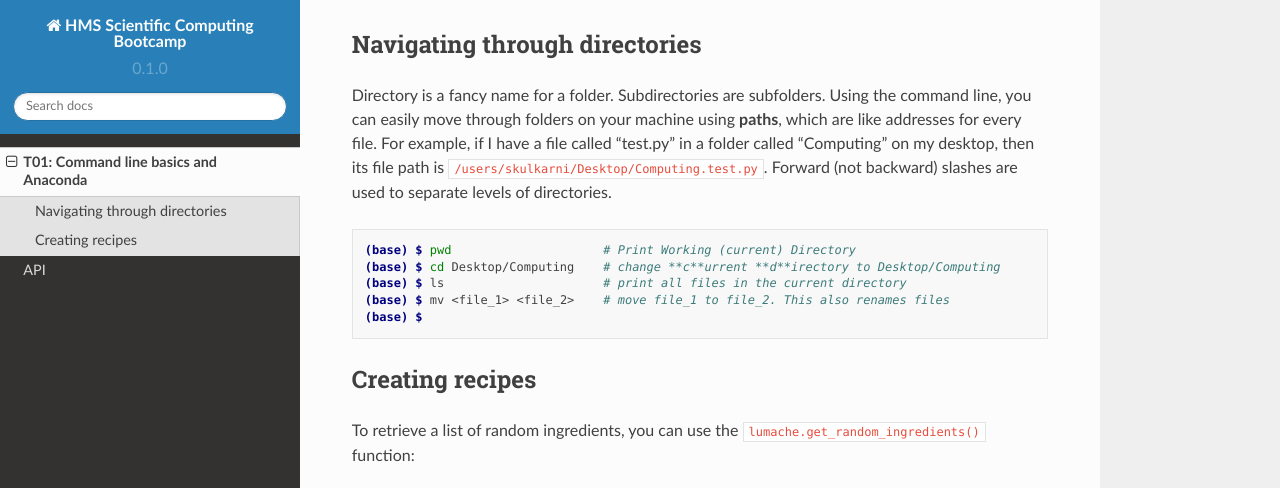
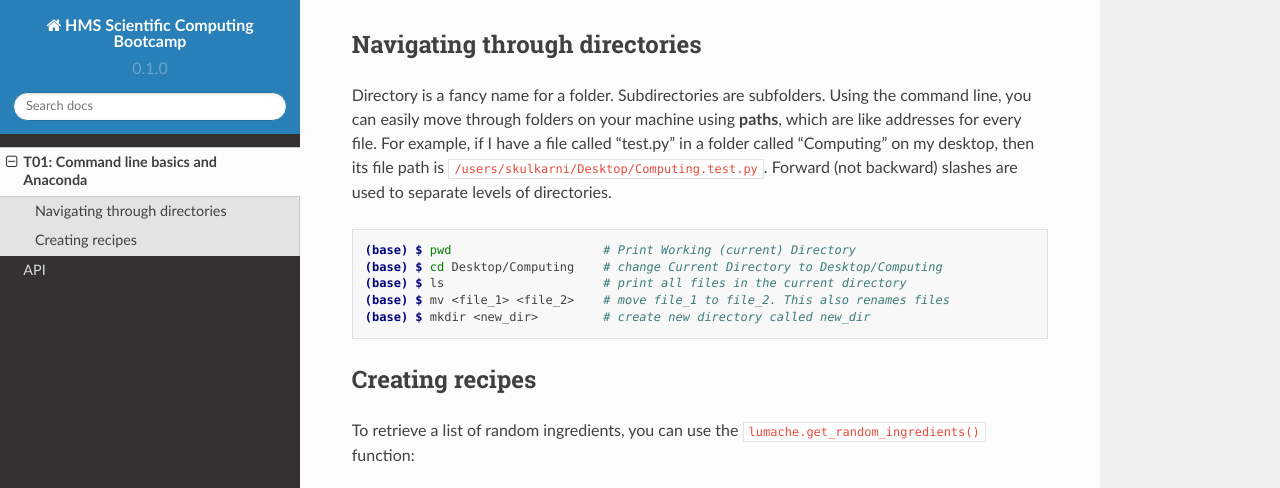
Before and after one commit to sanju99/hms_computing_bootcamp, a Sphinx documentation site: the page built from docs/source/t01.rst, in a window 1280 px wide and 900 px high, scrolled down 396 px, cut to the strip 0-488 px from the top of the window. Built offline with Sphinx 7.4.7 and the Read the Docs theme 2.0.0, drawn with Linux system fonts in a browser that asks for light colours.

Commit message:
Update t01.rst

```diff
--- a/docs/source/t01.rst
+++ b/docs/source/t01.rst
@@ -14,10 +14,10 @@ Directory is a fancy name for a folder. Subdirectories are subfolders. Using the
 .. code-block:: console
 
    (base) $ pwd                     # Print Working (current) Directory
-   (base) $ cd Desktop/Computing    # change **c**urrent **d**irectory to Desktop/Computing
+   (base) $ cd Desktop/Computing    # change Current Directory to Desktop/Computing
    (base) $ ls                      # print all files in the current directory
    (base) $ mv <file_1> <file_2>    # move file_1 to file_2. This also renames files
-   (base) $
+   (base) $ mkdir <new_dir>         # create new directory called new_dir
 
 Creating recipes
 ----------------
```
